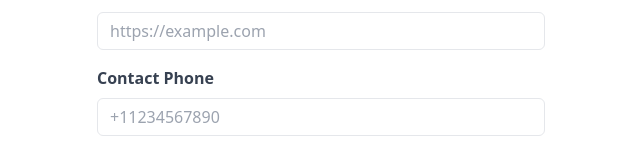
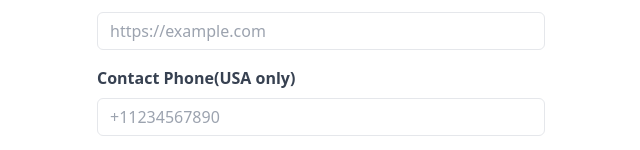
Before and after one commit to Revati2103/downtime-detector, a Next.js app in the folder client/: page / in a window 1280 px wide. Shown: the part 128-278 px from the top of the page, without its empty margins (319-959 px from the left). Built offline with nearby package versions, Linux system fonts and the light colour scheme.

Commit message:
added meaningful message

```diff
--- a/client/components/ContactForm.jsx
+++ b/client/components/ContactForm.jsx
@@ -20,7 +20,7 @@ const ContactForm = () => {
   const validationSchema = Yup.object({
     websiteUrl: Yup.string().required('Required'),
     contactPhone: Yup.string()
-    .matches(/^\+1\d{10}$/, 'Invalid phone number format')
+    .matches(/^\+1\d{10}$/, 'Please enter the no as +1xxxxxxxxxx')
     .required('Required'),
   });
 
@@ -99,7 +99,7 @@ const ContactForm = () => {
         </div>
 
         <div className="mb-4">
-          <label htmlFor="contactPhone" className="block text-gray-700 font-bold mb-2">Contact Phone</label>
+          <label htmlFor="contactPhone" className="block text-gray-700 font-bold mb-2">Contact Phone(USA only)</label>
           <Field type="tel" id="contactPhone" name="contactPhone" placeholder="+11234567890" className="w-full border rounded-md py-2 px-3 text-gray-700 leading-tight focus:outline-none focus:shadow-outline" />
           <ErrorMessage name="contactPhone" component="div" className="error-message text-red-500" />
         </div>
```
